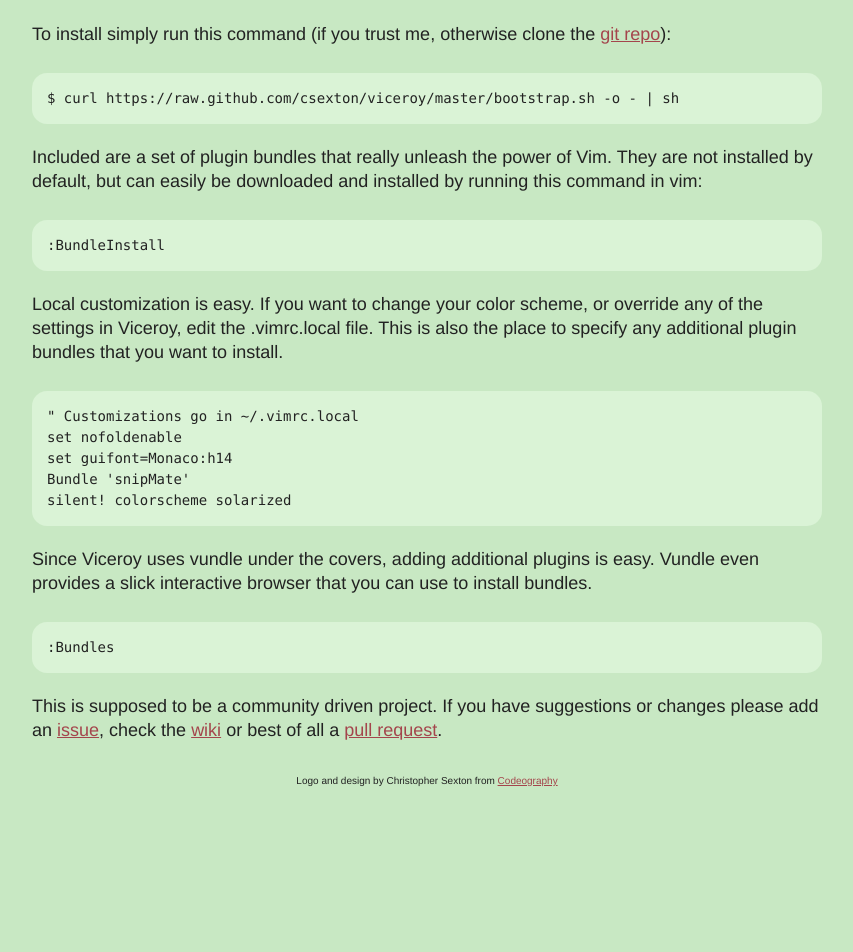
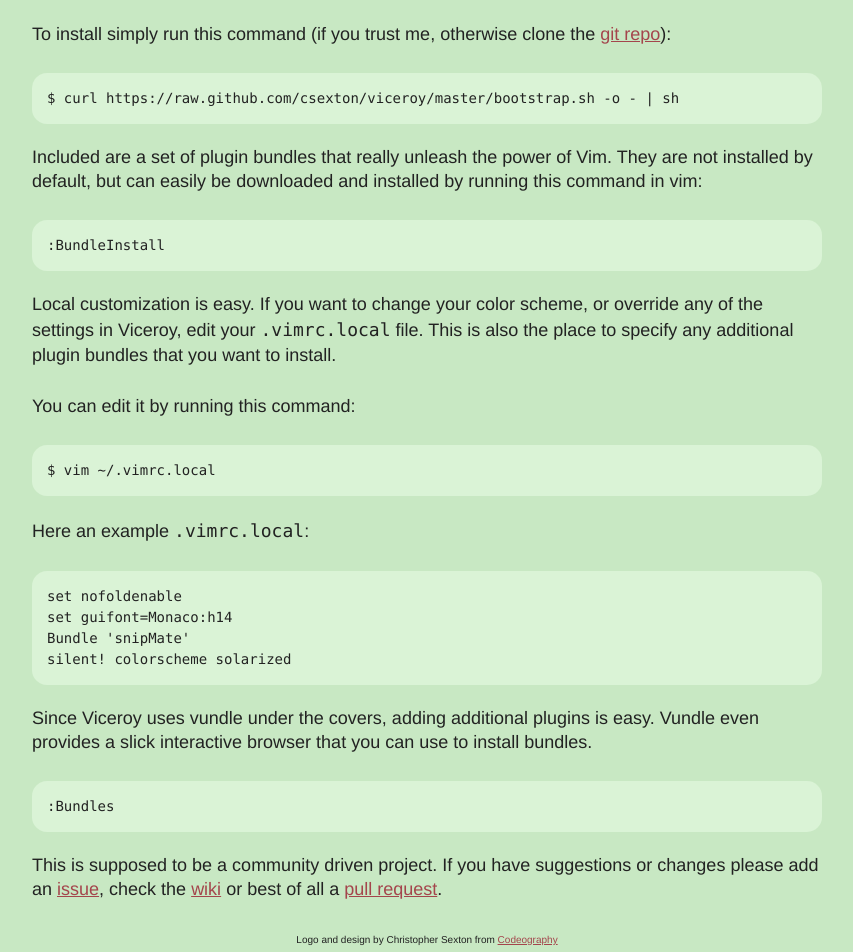
Before and after one commit to csexton/codeography.com, a Jekyll site: the page built from viceroy/index.markdown, in a window 1280 px wide. Shown: the part 429-1381 px from the top of the page, without its empty margins (213-1066 px from the left). Built offline with Jekyll 4.4.1, drawn with Linux system fonts in a browser that asks for light colours; some web fonts are replaced; comment, search, counter and statistics services are not loaded; before the commit the page ends 1222 px from its top, so only the background shows below that.

Commit message:
Updated config instructions

```diff
--- a/viceroy/index.markdown
+++ b/viceroy/index.markdown
@@ -15,9 +15,14 @@ Included are a set of plugin bundles that really unleash the power of Vim. They
 
     :BundleInstall
 
-Local customization is easy. If you want to change your color scheme, or override any of the settings in Viceroy, edit the .vimrc.local file. This is also the place to specify any additional plugin bundles that you want to install.
+Local customization is easy. If you want to change your color scheme, or override any of the settings in Viceroy, edit your `.vimrc.local` file. This is also the place to specify any additional plugin bundles that you want to install.
 
-    " Customizations go in ~/.vimrc.local
+You can edit it by running this command:
+
+    $ vim ~/.vimrc.local
+
+Here an example `.vimrc.local`:
+
     set nofoldenable
     set guifont=Monaco:h14
     Bundle 'snipMate'
```
